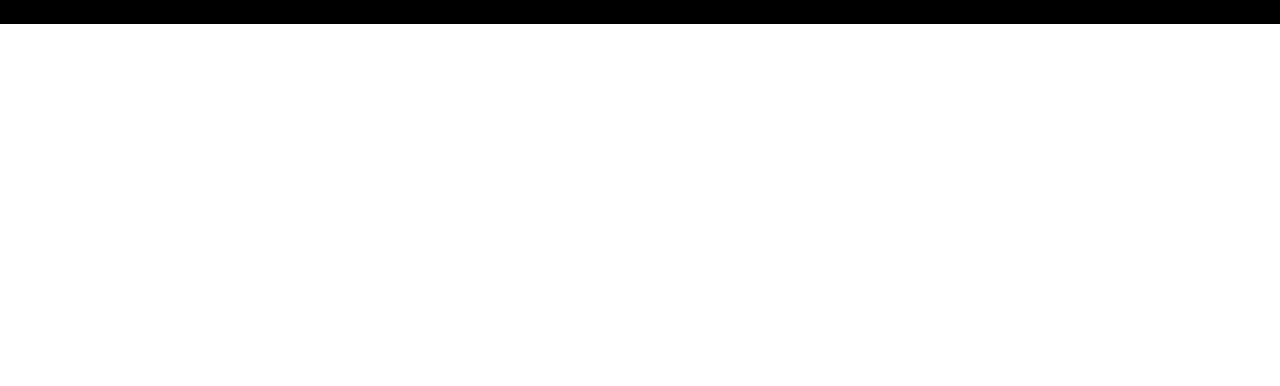
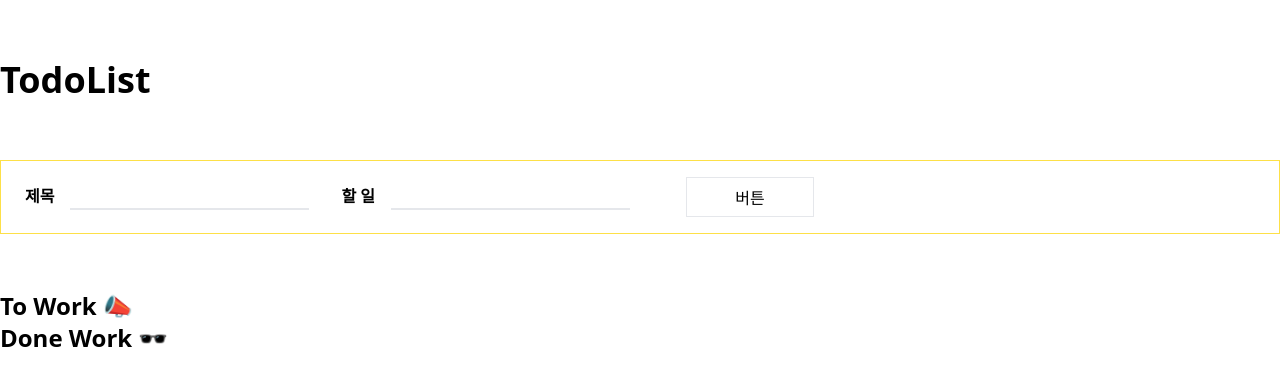
Before and after one commit to lunaxislu/todo-study, a React (Vite) app: page / in a window 1280 px wide. Shown: the top 386 px of the page. Built offline with nearby package versions, Linux system fonts and the light colour scheme.

Commit message:
✅ let todo page show at browser

```diff
--- a/src/App.tsx
+++ b/src/App.tsx
@@ -1,5 +1,7 @@
+import TodoPage from './page/TodoPage';
+
 function App() {
-  return <h1 className="bg-black">asd</h1>;
+  return <TodoPage />;
 }
 
 export default App;
```
